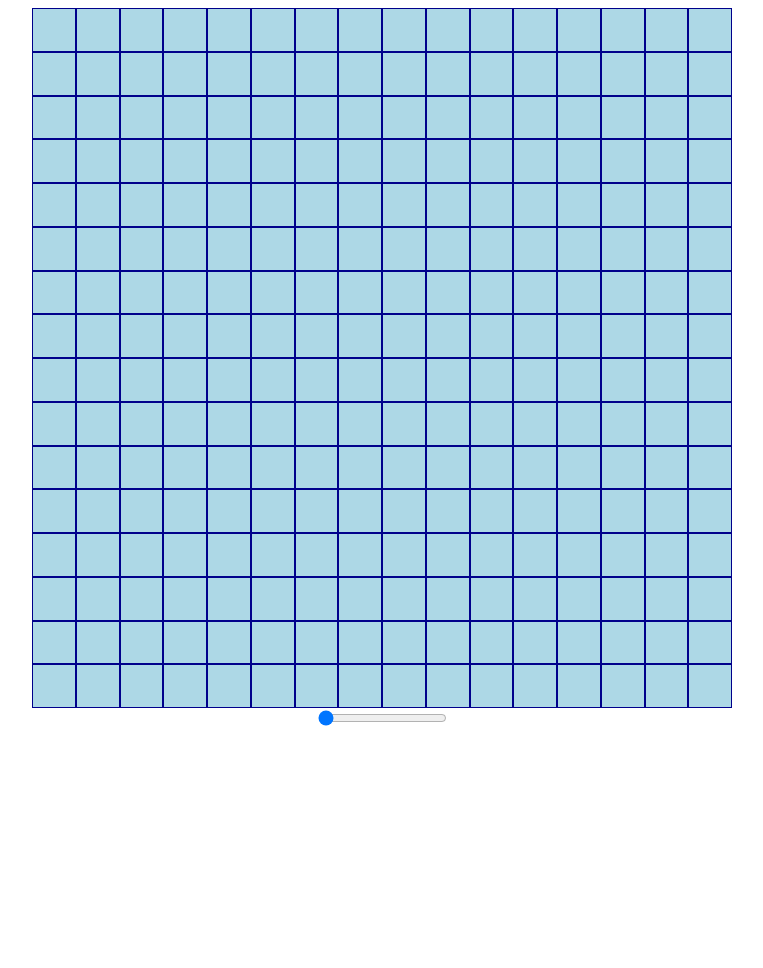
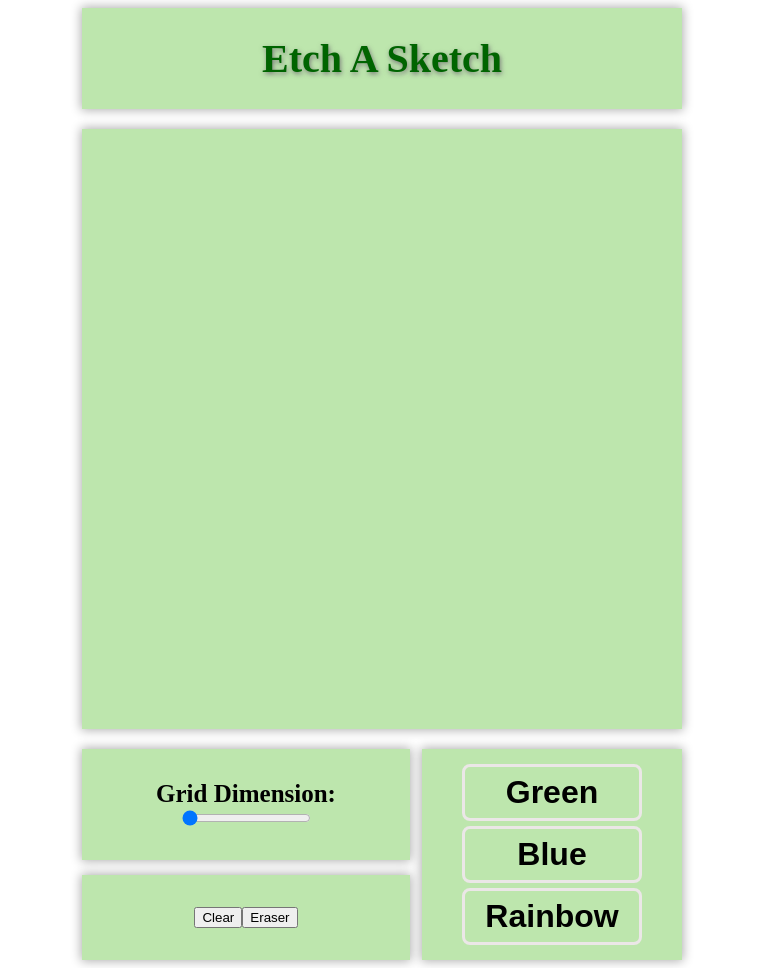
Before and after one commit to raf3i/etch-a-sketch, a plain HTML site: page index.html in a window 1280 px wide. Shown: the whole page, without its empty margins (258-1021 px from the left). Before the commit the page ends 800 px from the top, so only its background shows below. Drawn offline with Linux system fonts and the light colour scheme.

Commit message:
Added buttons and completed UI structure

```diff
--- a/etch.js
+++ b/etch.js
@@ -1,4 +1,4 @@
-const slider = document.querySelector('#size');
+const slider = document.querySelector('.slider');
 let gridDimension = slider.value;
 
 const grid = document.querySelector('.grid');
@@ -39,7 +39,7 @@ function drawGrid(dimension) {
   // Change square color when hovering
   const squares = document.querySelectorAll('.square');
   squares.forEach(square => square.addEventListener('mouseenter', (e) => {
-    e.target.style.backgroundColor = "darkblue";
+    e.target.style.backgroundColor = "rgb(0, 187, 0)";
   }));
 }
 
--- a/index.html
+++ b/index.html
@@ -8,11 +8,33 @@
   </head>
 
   <body>
+
     <div class="content">
+      <div class="header">
+        <h1>Etch A Sketch</h1>
+      </div>
       <div class="grid">
         <!-- squares will generate here -->
       </div>
-      <input type="range" min="16" max="84" value="16" class="slider" id="size">
+      <div class="container">
+        <div class="left-controls">
+          <div class="controls grid-size">
+            <div class="grid-dimension">Grid Dimension: <span class="grid-value"></span></div>
+            <input type="range" min="16" max="84" value="16" class="slider">
+          </div>
+          <div class="controls eraser">
+            <button>Clear</button>
+            <button>Eraser</button>
+          </div>
+        </div>
+        <div class="controls color-options">
+          <ul>
+            <li><button class="color" data-color="green">Green</button></li>
+            <li><button class="color" data-color="blue">Blue</button></li>
+            <li><button class="color" data-color="rainbow">Rainbow</button></li>
+          </ul>
+        </div>
+      </div>
     </div>
   </body>
 </html>
--- a/style.css
+++ b/style.css
@@ -1,12 +1,35 @@
+body {
+  display: flex;
+  justify-content: center;
+  font-family: 'Times New Roman', Times, serif;
+}
+
 .content {
   display: flex;
   flex-direction: column;
-  align-items: center;
+  align-items: stretch;
+  max-width: 600px;
+  gap: 20px;
+}
+
+.header {
+  background-color: rgb(189, 230, 173);
+  display: flex;
+  justify-content: center;
+  margin-top: 10spx;
+}
+
+h1 {
+  font-weight: bold;
+  font-size: 40px;
+  text-shadow: 1px 2px 5px rgb(122, 122, 122);
+  /* color: rgb(231, 231, 231); */
+  color: darkgreen;
 }
 
 .grid {
-  min-width: 700px;
-  min-height: 700px;
+  min-width: 600px;
+  min-height: 600px;
   display: flex;
   flex-direction: column;
 }
@@ -17,7 +40,83 @@
 }
 
 .square {
-  background-color: lightblue;
-  border: 1px solid darkblue;
+  /* border: 1px solid rgb(255, 255, 255); */
   flex-grow: 1;
 }
+
+.container {
+  display: flex;
+  justify-content: space-between;
+  gap: 12px;
+}
+
+.left-controls {
+  flex-grow: 1;
+  display: flex;
+  flex-direction: column;
+  gap: 15px;
+}
+
+.controls {
+  display: flex;
+  justify-content: center;
+  align-items: center;
+}
+
+.eraser {
+  flex-grow: 1;
+}
+
+.grid-size {
+  padding: 0 40px;
+  font-size: 25px;
+  flex-grow: 1;
+  display: flex;
+  flex-direction: column;
+}
+
+.grid-dimension {
+  font-weight: bold;
+}
+
+.slider {
+  background-color: rgb(0, 187, 0);
+}
+
+.color-options {
+  padding: 15px 40px;
+}
+
+ul {
+  list-style: none;
+  margin: 0;
+  padding: 0;
+  display: flex;
+  flex-direction: column;
+  align-items: center;
+  justify-content: center;
+  gap: 5px;
+}
+
+.color {
+  background-color: rgba(128, 128, 128, 0);
+  border: 3px solid rgb(235, 231, 231);
+  font-weight: bold;
+  border-radius: 8px;
+  font-size: 32px;
+  cursor: pointer;
+  width: 180px;
+  padding: 7px 0;
+}
+
+.header,
+.square,
+.controls {
+  background-color: rgb(189, 230, 173);
+}
+
+.header,
+.grid,
+.controls {
+  box-shadow: 0 0 10px 1px rgb(173, 173, 173);
+}
```
